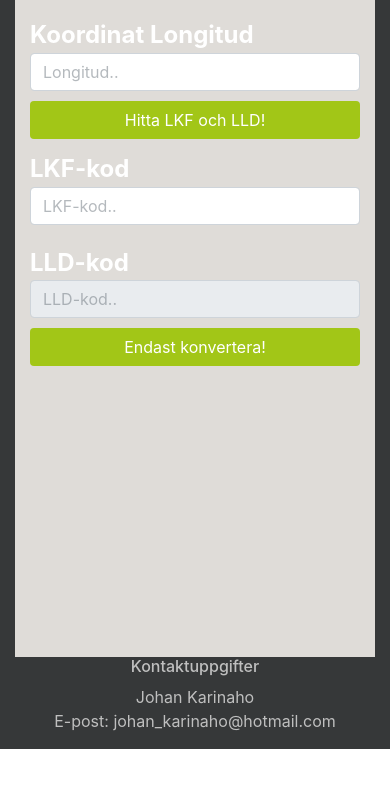
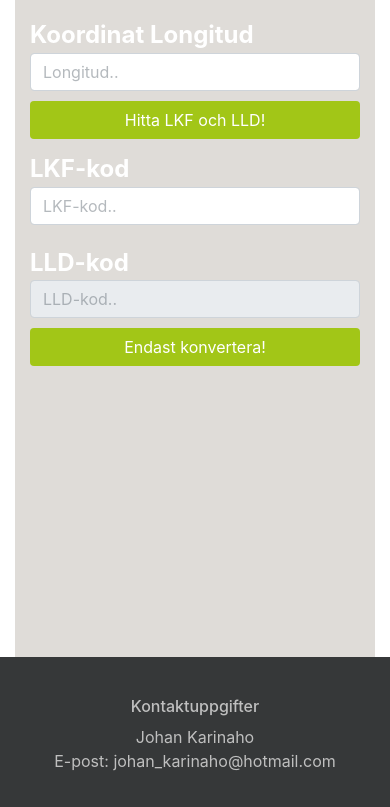
Before and after one commit to c0zer/getLLD, a website: page index.html in a window 390 px wide. Shown: the part 1041-1848 px from the top of the page. Before the commit the page ends 1790 px from the top, so only its background shows below. Drawn offline with nearby package versions, Linux system fonts and the light colour scheme; some packages are replaced by stand-ins of ours.

Commit message:
Update style.css

```diff
--- a/style.css
+++ b/style.css
@@ -112,3 +112,13 @@ h4 {
 ::placeholder {
     opacity: 0.5 !important;
 }
+
+@media (max-width: 992px) {
+    .page-footer {
+        position: relative;
+        margin-top: 150px; /* negative value of footer height */
+        height: 150px;
+        clear:both;
+        padding-top:20px;
+    }
+}
```
